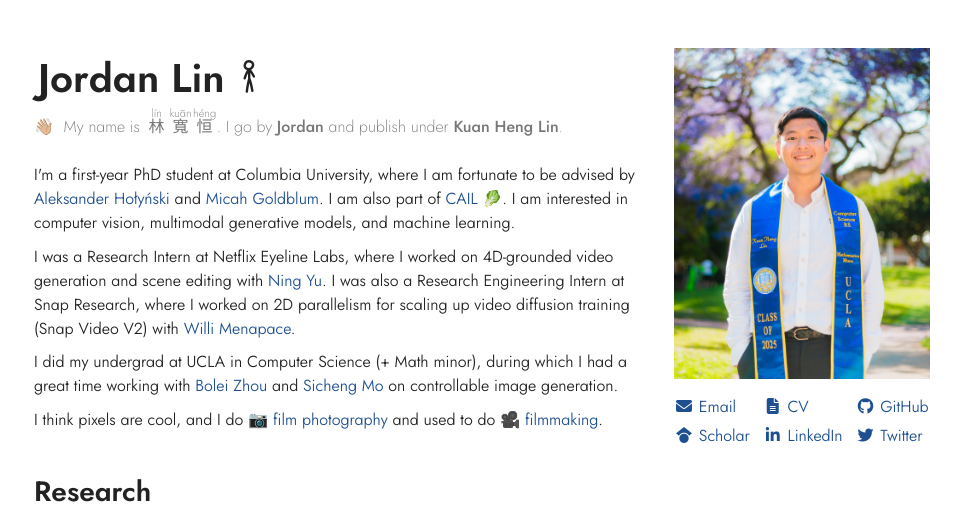
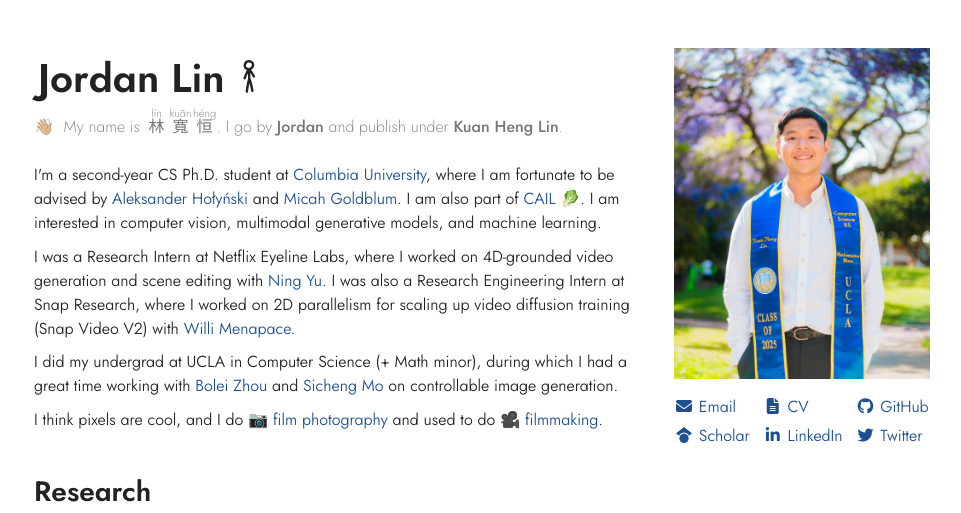
Before and after one commit to kuanhenglin/kuanhenglin.github.io, a Jekyll site: the page built from index.html, in a window 1280 px wide and 900 px high, cut to the strip 0-513 px from the top of the window. Shown: the whole strip, without its empty margins (158-1119 px from the left). Built offline with Jekyll 4.4.1, drawn with Linux system fonts in a browser that asks for light colours; comment, search, counter and statistics services are not loaded.

Commit message:
Increment year, slight CV reorganization

```diff
--- a/index.html
+++ b/index.html
@@ -13,7 +13,7 @@ title: Jordan Lin
       --><span class="ruby-char"><span class="ruby-rt">héng</span>恒</span>. I go by <b>Jordan</b> and publish under <b>Kuan Heng Lin</b>.
     </p>
     <p>
-      I'm a first-year PhD student at Columbia University, where I am fortunate to be advised by <a href="https://holynski.org">Aleksander Hołyński</a> and <a href="https://goldblum.github.io">Micah Goldblum</a>. I am also part of <a href="https://cail.columbia.edu">CAIL</a> &#129388;. I am interested in computer vision, multimodal generative models, and machine learning.
+      I'm a second-year CS Ph.D. student at <a href="https://www.cs.columbia.edu/">Columbia University</a>, where I am fortunate to be advised by <a href="https://holynski.org">Aleksander Hołyński</a> and <a href="https://goldblum.github.io">Micah Goldblum</a>. I am also part of <a href="https://cail.columbia.edu">CAIL</a> &#129388;. I am interested in computer vision, multimodal generative models, and machine learning.
     </p>
     <p>
       I was a Research Intern at Netflix Eyeline Labs, where I worked on 4D-grounded video generation and scene editing with <a href="https://ningyu1991.github.io">Ning Yu</a>. I was also a Research Engineering Intern at Snap Research, where I worked on 2D parallelism for scaling up video diffusion training (Snap Video V2) with <a href="https://www.willimenapace.com/">Willi Menapace</a>.
```
Also changed, not shown: 1 other file.
